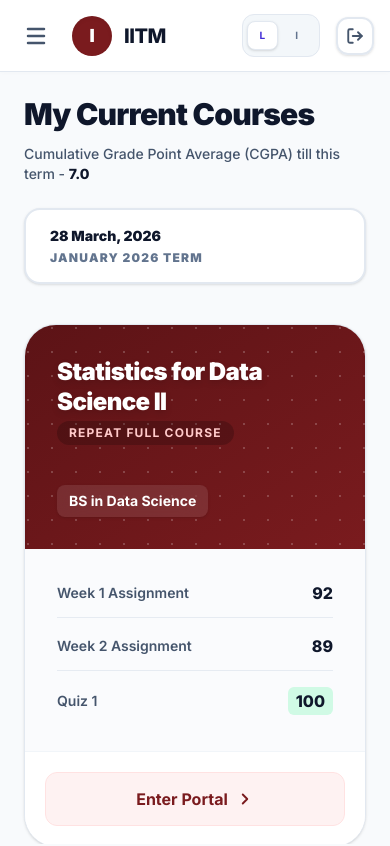
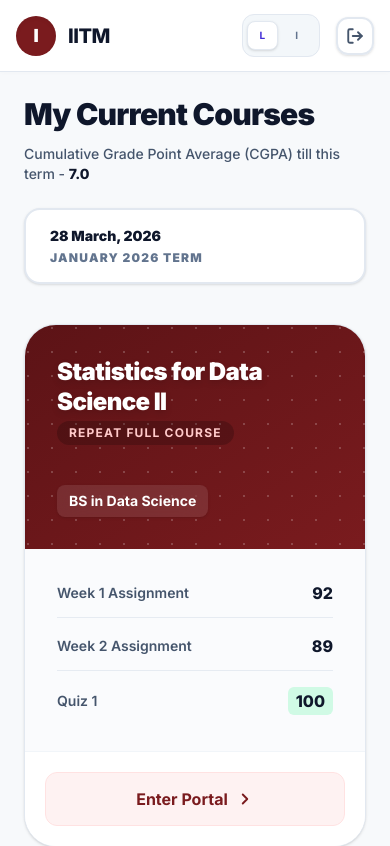
Before and after one commit to simplearyan/iitm-lms, a React (Vite) app: page /#/ in a window 390 px wide. Shown: the top 846 px of the page. Built offline with nearby package versions, Linux system fonts and the light colour scheme.

Commit message:
hide header, embed tool, title strip for Small screens

```diff
--- a/src/components/layout/Layout.jsx
+++ b/src/components/layout/Layout.jsx
@@ -26,7 +26,7 @@
   if (loading) return null;
 
   return (
-    <div className="flex min-h-screen bg-slate-50 font-sans text-slate-900 overflow-hidden">
+    <div className="flex min-h-screen bg-slate-50 font-sans text-slate-900 overflow-auto md:overflow-hidden">
 
       {/* Global Minimal Sidebar (Desktop) */}
       {!isEmbed && (
@@ -68,26 +68,15 @@
       )}
 
       {/* Main Content Pane */}
-      <main className="flex-1 flex flex-col min-w-0 h-screen relative z-10">
+      <main className="flex-1 flex flex-col min-w-0 h-auto md:h-screen relative z-10">
 
         {/* Top Navbar */}
         {!isEmbed && (
-          <nav className="h-[72px] bg-white border-b border-slate-200 flex items-center justify-between px-4 md:px-8 shrink-0 z-40 shadow-[0_1px_4px_rgba(0,0,0,0.02)] relative">
+          <nav className={`h-[72px] bg-white border-b border-slate-200 items-center justify-between px-4 md:px-8 shrink-0 z-40 shadow-[0_1px_4px_rgba(0,0,0,0.02)] relative ${location.pathname !== '/' ? 'hidden md:flex' : 'flex'}`}>
 
             <div className="flex items-center gap-4">
               {/* Universal Hamburger: Toggles Mobile Nav on Mobile, Toggles Syllabus on Desktop */}
-              <button
-                className="text-slate-600 p-2 hover:bg-slate-100 rounded-lg transition-colors"
-                onClick={() => {
-                  if (window.innerWidth < 768) {
-                    setIsMobileNavOpen(true);
-                  } else {
-                    toggleSidebar();
-                  }
-                }}
-              >
-                <Menu size={24} strokeWidth={2.5} />
-              </button>
+              {/* Hamburger menu removed per user request for de-cluttering */}
 
               <Link to="/" className="flex items-center gap-3 md:gap-4 group shrink-0">
                 <div className="w-10 h-10 bg-[#7A1B1E] rounded-full flex items-center justify-center text-white font-black text-lg shadow-inner group-hover:rotate-12 transition-transform shrink-0">
@@ -105,6 +94,7 @@
               </Link>
             </div>
 
+            {location.pathname === '/' && (
               <div className="flex items-center gap-4 md:gap-8">
                 {/* View Switcher toggle */}
                 <div className="flex items-center bg-slate-100/80 p-1 rounded-xl border border-slate-200">
@@ -139,11 +129,12 @@
                   <LogOut size={18} className="md:hidden text-slate-600" strokeWidth={2.5} />
                 </button>
               </div>
+            )}
           </nav>
         )}
 
         {/* View Content (Dashboard, Syllabus, etc) */}
-        <div className="flex-1 overflow-y-auto bg-slate-50/50 relative">
+        <div className="flex-1 overflow-y-visible md:overflow-y-auto bg-slate-50/50 relative">
           <Outlet />
         </div>
       </main>
--- a/src/components/learner/CourseViewer.jsx
+++ b/src/components/learner/CourseViewer.jsx
@@ -167,7 +167,7 @@
 
             {/* Universal Actions Bar (Floating/Fixed at top right) */}
             {!isEmbed && (
-              <div className="absolute top-4 right-4 md:top-6 md:right-6 z-30">
+              <div className="hidden md:block absolute top-4 right-4 md:top-6 md:right-6 z-30">
                 <button
                   onClick={() => setShowEmbedModal(true)}
                   className="flex items-center gap-2 px-2 py-1.5 md:px-4 md:py-2 bg-white/90 backdrop-blur border border-slate-200 rounded-xl text-[10px] md:text-xs font-bold text-slate-500 hover:text-indigo-600 hover:border-indigo-200 transition-all shadow-md hover:shadow-lg active:scale-95"
@@ -179,9 +179,9 @@
               </div>
             )}
 
-            {/* Context Header (Small Strip for Quiz/Term Exam/Assignments) */}
+            {/* Context Header (Title Strip - Hidden on Mobile per user request) */}
             {activeItem.type !== 'activity' && activeItem.type !== 'video' && activeItem.type !== 'note' && (
-              <div className="px-4 py-2 md:px-8 md:py-2.5 bg-slate-50/50 border-b border-slate-200 flex flex-col md:flex-row md:items-center gap-1 md:gap-4 shrink-0 transition-all">
+              <div className="hidden md:flex px-4 py-2 md:px-8 md:py-2.5 bg-slate-50/50 border-b border-slate-200 flex-col md:flex-row md:items-center gap-1 md:gap-4 shrink-0 transition-all">
                  <div className="flex items-center gap-2 text-[9px] font-bold tracking-widest text-slate-400 uppercase shrink-0">
                    <span>{currentModule?.title}</span>
                    <span className="w-1 h-1 rounded-full bg-slate-300"></span>
```
Lines whose indentation alone changed are shown as unchanged.
